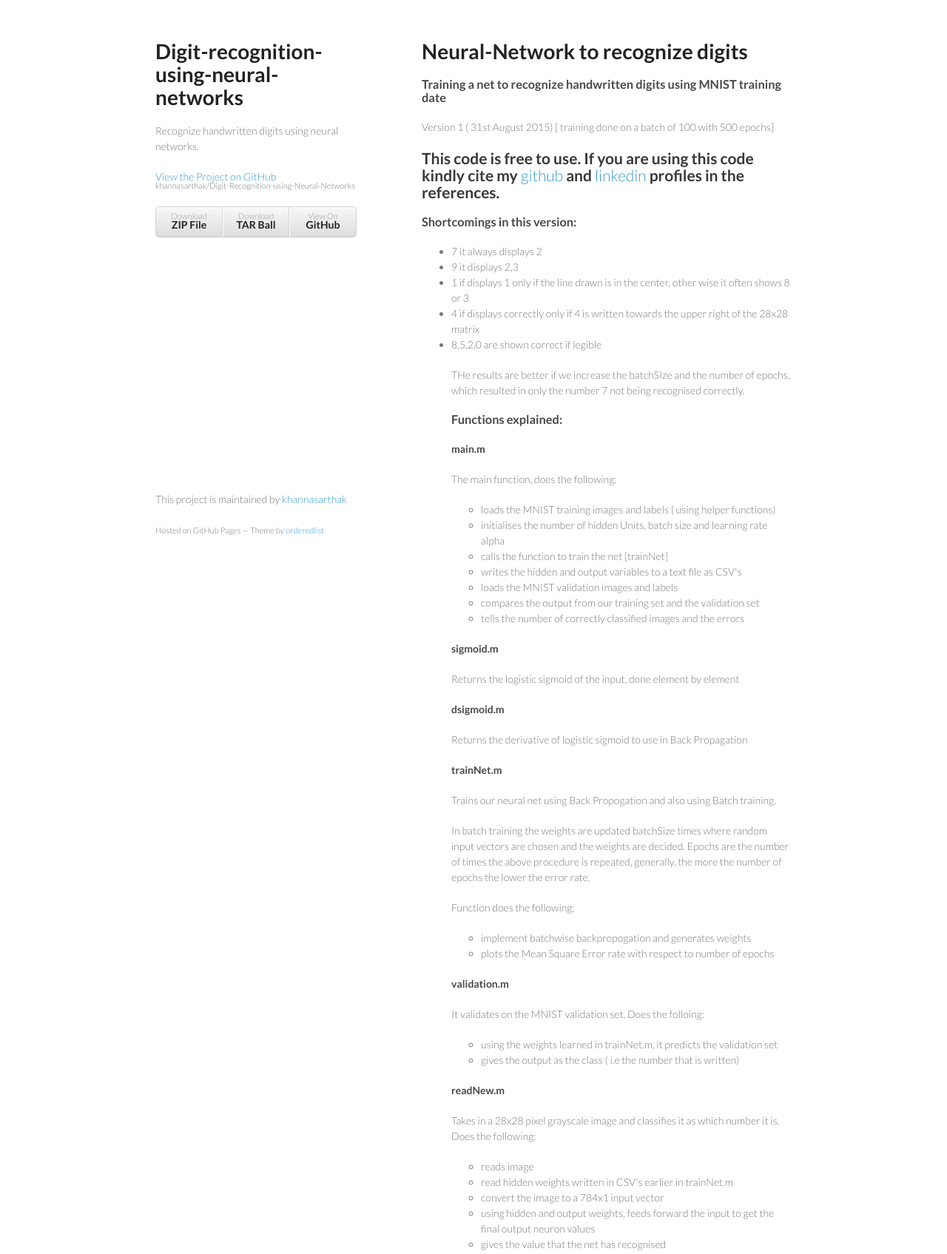
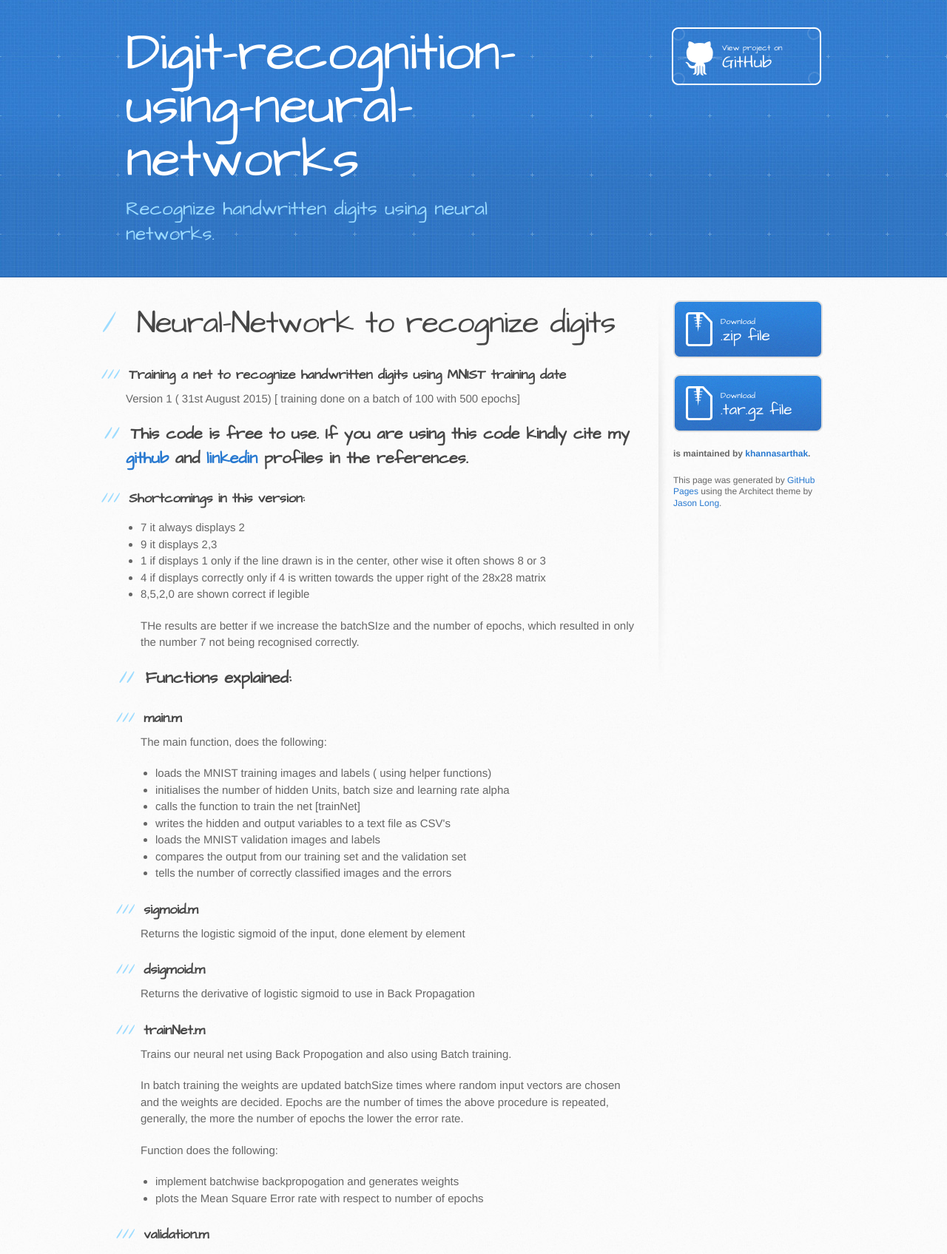
Before and after one commit to khannasarthak/Digit-Recognition-using-Neural-Networks, a plain HTML site: page index.html in a window 1280 px wide. Shown: the part 4-1699 px from the top of the page at 74% size. Drawn offline with Linux system fonts and the light colour scheme.

Commit message:
Create gh-pages branch via GitHub

```diff
--- a/index.html
+++ b/index.html
@@ -1,34 +1,34 @@
-<!doctype html>
+<!DOCTYPE html>
 <html>
   <head>
-    <meta charset="utf-8">
+    <meta charset='utf-8'>
     <meta http-equiv="X-UA-Compatible" content="chrome=1">
-    <title>Digit-recognition-using-neural-networks by khannasarthak</title>
+    <meta name="viewport" content="width=device-width, initial-scale=1, maximum-scale=1">
+    <link href='https://fonts.googleapis.com/css?family=Architects+Daughter' rel='stylesheet' type='text/css'>
+    <link rel="stylesheet" type="text/css" href="stylesheets/stylesheet.css" media="screen">
+    <link rel="stylesheet" type="text/css" href="stylesheets/github-light.css" media="screen">
+    <link rel="stylesheet" type="text/css" href="stylesheets/print.css" media="print">
 
-    <link rel="stylesheet" href="stylesheets/styles.css">
-    <link rel="stylesheet" href="stylesheets/github-light.css">
-    <meta name="viewport" content="width=device-width, initial-scale=1, user-scalable=no">
     <!--[if lt IE 9]>
     <script src="//html5shiv.googlecode.com/svn/trunk/html5.js"></script>
     <![endif]-->
+
+    <title>Digit-recognition-using-neural-networks by khannasarthak</title>
   </head>
+
   <body>
-    <div class="wrapper">
-      <header>
+    <header>
+      <div class="inner">
         <h1>Digit-recognition-using-neural-networks</h1>
-        <p>Recognize handwritten digits using neural networks.</p>
+        <h2>Recognize handwritten digits using neural networks.</h2>
+        <a href="https://github.com/khannasarthak/Digit-Recognition-using-Neural-Networks" class="button"><small>View project on</small> GitHub</a>
+      </div>
+    </header>
 
-        <p class="view"><a href="https://github.com/khannasarthak/Digit-Recognition-using-Neural-Networks">View the Project on GitHub <small>khannasarthak/Digit-Recognition-using-Neural-Networks</small></a></p>
-
-
-        <ul>
-          <li><a href="https://github.com/khannasarthak/Digit-Recognition-using-Neural-Networks/zipball/master">Download <strong>ZIP File</strong></a></li>
-          <li><a href="https://github.com/khannasarthak/Digit-Recognition-using-Neural-Networks/tarball/master">Download <strong>TAR Ball</strong></a></li>
-          <li><a href="https://github.com/khannasarthak/Digit-Recognition-using-Neural-Networks">View On <strong>GitHub</strong></a></li>
-        </ul>
-      </header>
-      <section>
-        <h1>
+    <div id="content-wrapper">
+      <div class="inner clearfix">
+        <section id="main-content">
+          <h1>
 <a id="neural-network-to-recognize-digits" class="anchor" href="#neural-network-to-recognize-digits" aria-hidden="true"><span class="octicon octicon-link"></span></a>Neural-Network to recognize digits</h1>
 
 <h3>
@@ -52,11 +52,11 @@
 
 <p>THe results are better if we increase the batchSIze and the number of epochs, which resulted in only the number 7 not being recognised correctly.</p>
 
+<h2>
+<a id="functions-explained" class="anchor" href="#functions-explained" aria-hidden="true"><span class="octicon octicon-link"></span></a>Functions explained:</h2>
+
 <h3>
-<a id="functions-explained" class="anchor" href="#functions-explained" aria-hidden="true"><span class="octicon octicon-link"></span></a>Functions explained:</h3>
-
-<h4>
-<a id="mainm" class="anchor" href="#mainm" aria-hidden="true"><span class="octicon octicon-link"></span></a>main.m</h4>
+<a id="mainm" class="anchor" href="#mainm" aria-hidden="true"><span class="octicon octicon-link"></span></a>main.m</h3>
 
 <p>The main function, does the following:</p>
 
@@ -70,18 +70,18 @@
 <li>tells the number of correctly classified images and the errors</li>
 </ul>
 
-<h4>
-<a id="sigmoidm" class="anchor" href="#sigmoidm" aria-hidden="true"><span class="octicon octicon-link"></span></a>sigmoid.m</h4>
+<h3>
+<a id="sigmoidm" class="anchor" href="#sigmoidm" aria-hidden="true"><span class="octicon octicon-link"></span></a>sigmoid.m</h3>
 
 <p>Returns the logistic sigmoid of the input, done element by element</p>
 
-<h4>
-<a id="dsigmoidm" class="anchor" href="#dsigmoidm" aria-hidden="true"><span class="octicon octicon-link"></span></a>dsigmoid.m</h4>
+<h3>
+<a id="dsigmoidm" class="anchor" href="#dsigmoidm" aria-hidden="true"><span class="octicon octicon-link"></span></a>dsigmoid.m</h3>
 
 <p>Returns the derivative of logistic sigmoid to use in Back Propagation</p>
 
-<h4>
-<a id="trainnetm" class="anchor" href="#trainnetm" aria-hidden="true"><span class="octicon octicon-link"></span></a>trainNet.m</h4>
+<h3>
+<a id="trainnetm" class="anchor" href="#trainnetm" aria-hidden="true"><span class="octicon octicon-link"></span></a>trainNet.m</h3>
 
 <p>Trains our neural net using Back Propogation and also using Batch training.</p>
 
@@ -95,8 +95,8 @@ Epochs are the number of times the above procedure is repeated, generally, the m
 <li>plots the Mean Square Error rate with respect to number of epochs</li>
 </ul>
 
-<h4>
-<a id="validationm" class="anchor" href="#validationm" aria-hidden="true"><span class="octicon octicon-link"></span></a>validation.m</h4>
+<h3>
+<a id="validationm" class="anchor" href="#validationm" aria-hidden="true"><span class="octicon octicon-link"></span></a>validation.m</h3>
 
 <p>It validates on the MNIST validation set. Does the folloing:</p>
 
@@ -105,8 +105,8 @@ Epochs are the number of times the above procedure is repeated, generally, the m
 <li>gives the output as the class ( i.e the number that is written)</li>
 </ul>
 
-<h4>
-<a id="readnewm" class="anchor" href="#readnewm" aria-hidden="true"><span class="octicon octicon-link"></span></a>readNew.m</h4>
+<h3>
+<a id="readnewm" class="anchor" href="#readnewm" aria-hidden="true"><span class="octicon octicon-link"></span></a>readNew.m</h3>
 
 <p>Takes in a 28x28 pixel grayscale image and classifies it as which number it is. Does the following:</p>
 
@@ -121,14 +121,26 @@ Epochs are the number of times the above procedure is repeated, generally, the m
 <p>References : (<a href="http://davidstutz.de/recognizing-handwritten-digits-mnist-dataset-twolayer-perceptron/">http://davidstutz.de/recognizing-handwritten-digits-mnist-dataset-twolayer-perceptron/</a>)</p>
 </li>
 </ul>
-      </section>
-      <footer>
-        <p>This project is maintained by <a href="https://github.com/khannasarthak">khannasarthak</a></p>
-        <p><small>Hosted on GitHub Pages &mdash; Theme by <a href="https://github.com/orderedlist">orderedlist</a></small></p>
-      </footer>
+        </section>
+
+        <aside id="sidebar">
+          <a href="https://github.com/khannasarthak/Digit-Recognition-using-Neural-Networks/zipball/master" class="button">
+            <small>Download</small>
+            .zip file
+          </a>
+          <a href="https://github.com/khannasarthak/Digit-Recognition-using-Neural-Networks/tarball/master" class="button">
+            <small>Download</small>
+            .tar.gz file
+          </a>
+
+          <p class="repo-owner"><a href="https://github.com/khannasarthak/Digit-Recognition-using-Neural-Networks"></a> is maintained by <a href="https://github.com/khannasarthak">khannasarthak</a>.</p>
+
+          <p>This page was generated by <a href="https://pages.github.com">GitHub Pages</a> using the Architect theme by <a href="https://twitter.com/jasonlong">Jason Long</a>.</p>
+        </aside>
+      </div>
     </div>
-    <script src="javascripts/scale.fix.js"></script>
-              <script type="text/javascript">
+
+            <script type="text/javascript">
             var gaJsHost = (("https:" == document.location.protocol) ? "https://ssl." : "http://www.");
             document.write(unescape("%3Cscript src='" + gaJsHost + "google-analytics.com/ga.js' type='text/javascript'%3E%3C/script%3E"));
           </script>
```
Also changed, not shown: params.json (+1 -1 lines).
